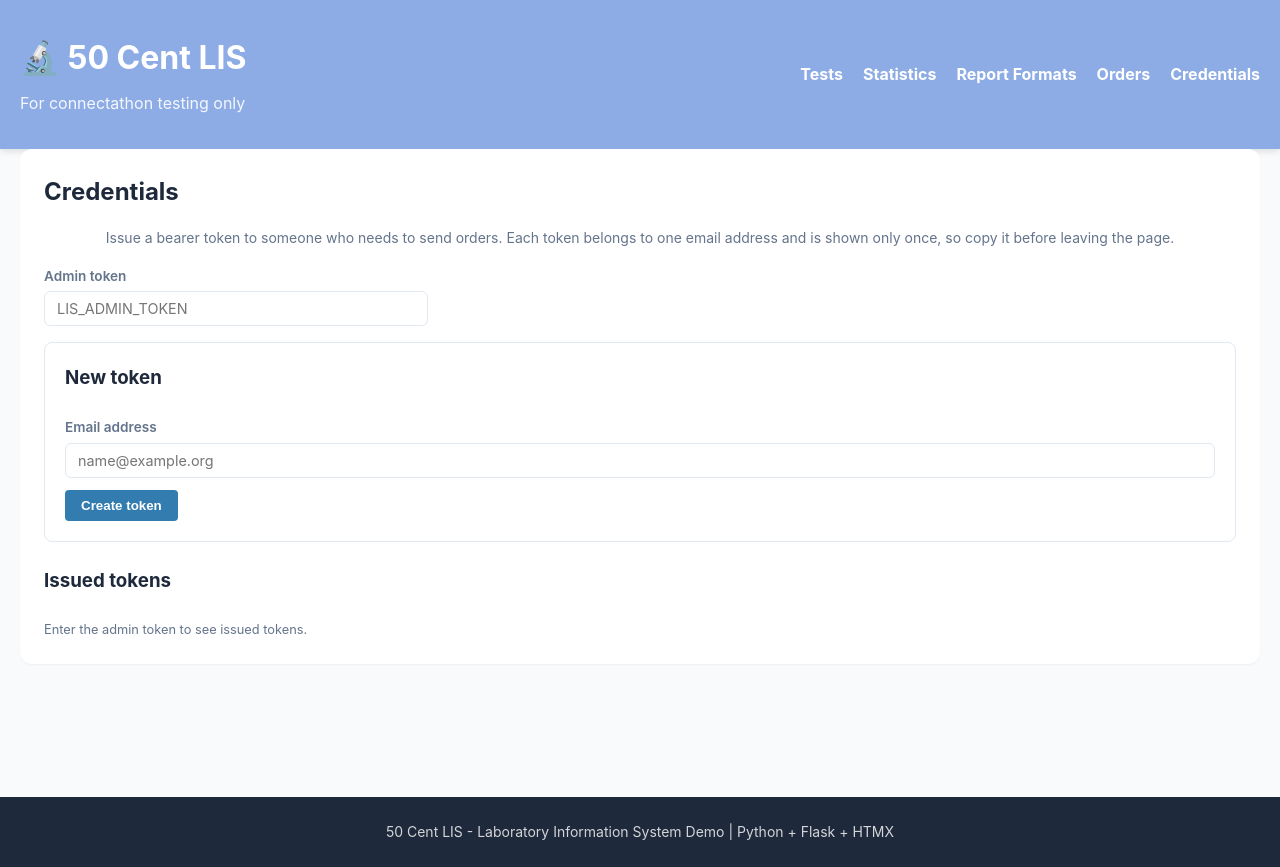
After one commit to mjosborne1/fake-lis, a Flask app: page /credentials in a window 1280 px wide. The commit adds this page. Run offline with Flask 3, Linux system fonts and the light colour scheme; some libraries are stand-ins or nearby versions.

Commit message:
Require bearer tokens for orders, issued per email on a Credentials page
Orders over HTTP and from the order form need an Authorization: Bearer token,
either one issued to the sender's email on /credentials or the owner's
LIS_ADMIN_TOKEN. Requests without one get 401 and the order page shows a dialog
asking the user to contact the repo owner. Issued tokens are stored hashed and
can be revoked. send_orm.py sends --token or LIS_ORDER_TOKEN.

Co-Authored-By: Claude Opus 5.5 <noreply@anthropic.com>

```diff
--- a/app.py
+++ b/app.py
@@ -5,10 +5,12 @@ Uses HTMX for dynamic content loading.
 """
 
 from flask import Flask, render_template, request, jsonify, redirect, Response
+import hmac
 import os
 import sqlite3
 from pathlib import Path
 
+import credentials
 import order_entry
 from create_database import create_database
 from load_data import load_all_templates
@@ -16,6 +18,9 @@ from load_data import load_all_templates
 
 app = Flask(__name__)
 app.config['DATABASE'] = os.environ.get('LIS_DATABASE', 'lis_results.db')
+# Owner's bearer token: manages credentials and can also send orders.
+# If unset, the credentials page is locked and only issued tokens can send orders.
+app.config['ADMIN_TOKEN'] = os.environ.get('LIS_ADMIN_TOKEN', '')
 
 
 def get_db():
@@ -36,6 +41,7 @@ def init_db():
 
     db = get_db()
     order_entry.ensure_schema(db)
+    credentials.ensure_schema(db)
     db.close()
 
 
@@ -639,6 +645,27 @@ def preview_format(format_id):
 # ---------------------------------------------------------------------------
 
 HL7_MIMETYPE = 'x-application/hl7-v2+er7'
+TOKEN_REQUIRED_MESSAGE = 'A bearer token is required to send orders. Contact the repo owner for a bearer token.'
+
+
+def bearer_token():
+    scheme, _, token = request.headers.get('Authorization', '').partition(' ')
+    return token.strip() if scheme.lower() == 'bearer' else ''
+
+
+def is_admin():
+    """True if the request carries the owner's admin token."""
+    expected = app.config['ADMIN_TOKEN']
+    return bool(expected) and hmac.compare_digest(bearer_token(), expected)
+
+
+def has_order_token(db):
+    """True if the request carries the admin token or an active issued credential."""
+    return is_admin() or credentials.verify(db, bearer_token()) is not None
+
+
+def token_required_response(message=TOKEN_REQUIRED_MESSAGE):
+    return Response(message, 401, {'WWW-Authenticate': 'Bearer'}, mimetype='text/plain')
 
 
 def query_service_requests(db, statuses=None, q=None, patient=None):
@@ -667,6 +694,9 @@ def get_service_request(db, order_id):
 def hl7_order_endpoint():
     """HL7 v2 over HTTP: accept an ORM^O01 / OML^O21 body, return an ACK."""
     db = get_db()
+    if not has_order_token(db):
+        db.close()
+        return token_required_response()
     ack, _ = order_entry.process_message(db, request.get_data(as_text=True))
     db.close()
     return Response(ack, mimetype=HL7_MIMETYPE)
@@ -731,6 +761,10 @@ def change_order_status(order_id):
 def new_order():
     """Order entry form. Builds an ORM^O01 (or takes raw HL7) and submits it through the facade."""
     if request.method == 'POST':
+        db = get_db()
+        if not has_order_token(db):
+            db.close()
+            return token_required_response()
         form = request.form
         message = form.get('raw_message', '').strip()
         if not message:
@@ -747,7 +781,6 @@ def new_order():
                 requester=form.get('requester', '').strip(),
                 clinical_info=form.get('clinical_info', '').strip())
 
-        db = get_db()
         ack, ids = order_entry.process_message(db, message)
         db.close()
         return render_template('order_ack.html',
@@ -764,6 +797,56 @@ def new_order():
     ''').fetchall()
     db.close()
     return render_template('order_new.html', tests=tests)
+
+
+# ---------------------------------------------------------------------------
+# Credentials: bearer tokens issued per email address, managed with the admin token
+# ---------------------------------------------------------------------------
+
+ADMIN_REQUIRED_MESSAGE = 'The admin token is required to manage credentials. Contact the repo owner.'
+
+
+@app.route('/credentials')
+def credentials_page():
+    return render_template('credentials.html')
+
+
+@app.route('/credentials/table')
+def credentials_table():
+    """HTMX fragment: issued credentials."""
+    if not is_admin():
+        return token_required_response(ADMIN_REQUIRED_MESSAGE)
+    db = get_db()
+    rows = credentials.list_all(db)
+    db.close()
+    return render_template('credentials_table.html', credentials=rows)
+
+
+@app.route('/credentials', methods=['POST'])
+def create_credential():
+    """Issue a token for an email address and show it once."""
+    if not is_admin():
+        return token_required_response(ADMIN_REQUIRED_MESSAGE)
+    db = get_db()
+    email = request.form.get('email', '')
+    try:
+        token = credentials.create(db, email)
+    except credentials.CredentialError as e:
+        return render_template('credential_created.html', error=str(e))
+    finally:
+        db.close()
+    return (render_template('credential_created.html', email=email.strip().lower(), token=token),
+            200, {'HX-Trigger': 'credentials-changed'})
+
+
+@app.route('/credentials/<int:credential_id>/revoke', methods=['POST'])
+def revoke_credential(credential_id):
+    if not is_admin():
+        return token_required_response(ADMIN_REQUIRED_MESSAGE)
+    db = get_db()
+    credentials.revoke(db, credential_id)
+    db.close()
+    return '', 204, {'HX-Trigger': 'credentials-changed'}
 
 
 @app.route('/fhir/ServiceRequest/<int:order_id>')
--- a/create_database.py
+++ b/create_database.py
@@ -7,6 +7,7 @@ This script creates the database schema for storing laboratory test reference ra
 import sqlite3
 from pathlib import Path
 
+import credentials
 import order_entry
 
 
@@ -138,6 +139,7 @@ def create_database(db_path='lis_results.db'):
 
     # Service requests received through the order entry facade
     order_entry.ensure_schema(conn)
+    credentials.ensure_schema(conn)
 
     print(f"Database created successfully: {db_path}")
     print(f"  - Table: test_reference_ranges")
@@ -146,6 +148,7 @@ def create_database(db_path='lis_results.db'):
     print(f"  - Tables: report_formats, report_format_sections, report_format_items")
     print(f"  - Indexes: idx_format_test_type, idx_section_format, idx_item_section")
     print(f"  - Table: service_requests")
+    print(f"  - Table: credentials")
 
     conn.close()
 
--- a/render.yaml
+++ b/render.yaml
@@ -15,3 +15,8 @@ services:
     envVars:
       - key: PYTHON_VERSION
         value: 3.13.9
+      # Owner's admin token for the /credentials page, where per-user order
+      # tokens are issued. Render generates a random value; read it from the
+      # service's Environment tab and keep it private.
+      - key: LIS_ADMIN_TOKEN
+        generateValue: true
--- a/static/css/style.css
+++ b/static/css/style.css
@@ -543,6 +543,7 @@ footer p {
 .orders-filters input,
 .orders-filters select,
 .order-form input,
+.token-field input,
 .order-form select,
 .order-form textarea {
     padding: 0.5rem 0.75rem;
@@ -685,3 +686,26 @@ textarea.code-block {
 .btn-secondary { background: #6c757d; color: white; }
 .btn-danger { background: var(--error); color: white; }
 .btn-sm { padding: 6px 12px; font-size: 0.85rem; }
+
+.token-field {
+    display: flex;
+    flex-direction: column;
+    gap: 0.25rem;
+    max-width: 24rem;
+    margin-bottom: 1rem;
+    font-weight: 600;
+    font-size: 0.85rem;
+    color: var(--text-secondary);
+}
+
+.token-dialog {
+    max-width: 26rem;
+    border: none;
+    border-radius: 8px;
+    padding: 1.5rem;
+    box-shadow: 0 10px 30px rgba(0, 0, 0, 0.25);
+}
+
+.token-dialog::backdrop {
+    background: rgba(0, 0, 0, 0.4);
+}
--- a/templates/base.html
+++ b/templates/base.html
@@ -20,6 +20,7 @@
                     <a href="/stats">Statistics</a>
                     <a href="/formats">Report Formats</a>
                     <a href="/orders">Orders</a>
+                    <a href="/credentials">Credentials</a>
                 </nav>
             </div>
         </div>
--- /dev/null
+++ b/templates/credentials.html
@@ -0,0 +1,61 @@
+{% extends "base.html" %}
+
+{% block title %}Credentials{% endblock %}
+
+{% block content %}
+<div class="orders-container">
+    <h2>Credentials</h2>
+    <p class="help-text">Issue a bearer token to someone who needs to send orders. Each token belongs to one
+        email address and is shown only once, so copy it before leaving the page.</p>
+
+    <label class="token-field">Admin token
+        <input type="password" id="admin-token" autocomplete="off" placeholder="LIS_ADMIN_TOKEN">
+    </label>
+
+    <form class="order-panel order-form" hx-post="/credentials" hx-target="#credential-result">
+        <h3>New token</h3>
+        <div class="form-row">
+            <label>Email address <input type="email" name="email" required placeholder="name@example.org"></label>
+        </div>
+        <button type="submit" class="btn btn-primary">Create token</button>
+    </form>
+
+    <div id="credential-result"></div>
+
+    <h3>Issued tokens</h3>
+    <div id="credentials-table" class="components-table"
+         hx-get="/credentials/table"
+         hx-trigger="admin-token-set from:body, credentials-changed from:body">
+        <p class="muted">Enter the admin token to see issued tokens.</p>
+    </div>
+
+    <dialog id="token-dialog" class="token-dialog">
+        <h3>Admin token required</h3>
+        <p>Managing credentials needs the admin token. Contact the repo owner for access.</p>
+        <form method="dialog">
+            <button class="btn btn-primary">OK</button>
+        </form>
+    </dialog>
+</div>
+
+<script>
+    const tokenInput = document.getElementById('admin-token');
+    const tokenDialog = document.getElementById('token-dialog');
+
+    tokenInput.addEventListener('change', () => {
+        if (tokenInput.value.trim()) htmx.trigger(document.body, 'admin-token-set');
+    });
+    document.body.addEventListener('htmx:configRequest', (e) => {
+        const token = tokenInput.value.trim();
+        if (!token) {
+            e.preventDefault();
+            tokenDialog.showModal();
+            return;
+        }
+        e.detail.headers['Authorization'] = 'Bearer ' + token;
+    });
+    document.body.addEventListener('htmx:responseError', (e) => {
+        if (e.detail.xhr.status === 401) tokenDialog.showModal();
+    });
+</script>
+{% endblock %}
```
Also changed, not shown: credentials.py (added, +74 -0 lines), send_orm.py (+11 -4 lines), templates/credential_created.html (added, +18 -0 lines), templates/credentials_table.html (added, +34 -0 lines), templates/order_new.html (+28 -0 lines), README.md.
